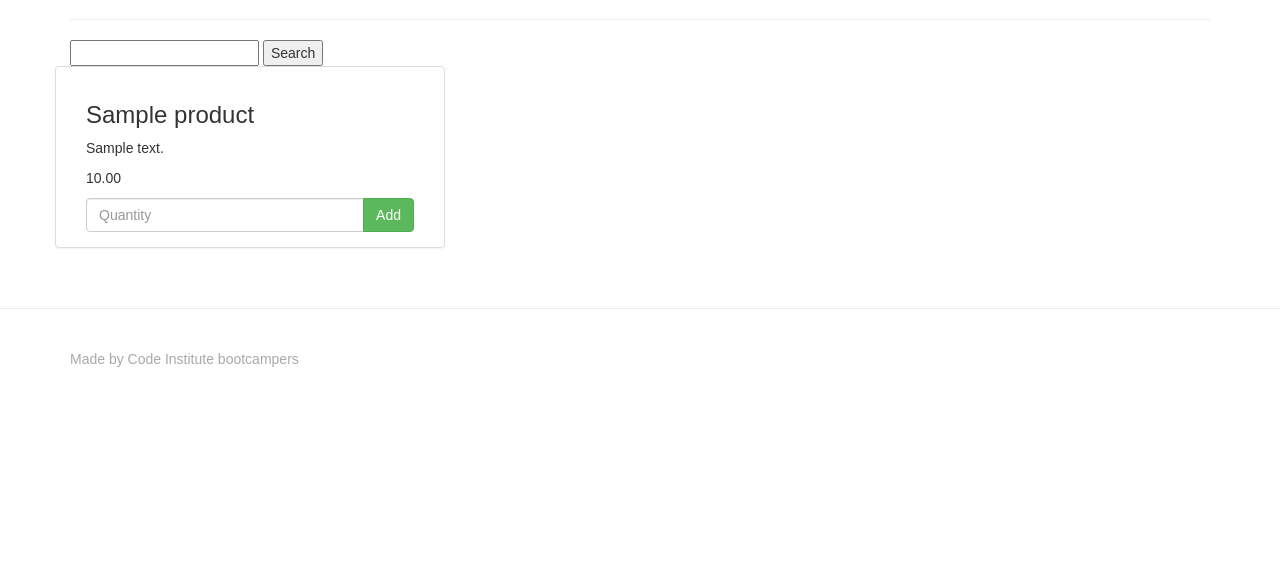
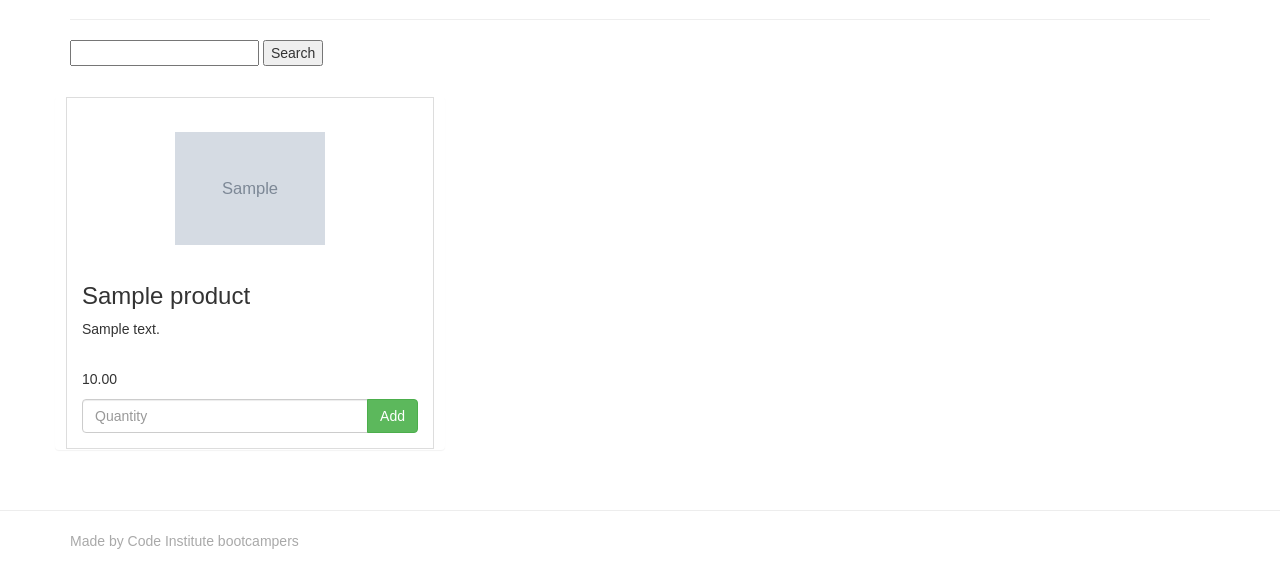
Before and after one commit to hebs87/e-commerce, a Django app: page / in a window 1280 px wide. Shown: the part 51-639 px from the top of the page. Run offline with Django 3.2, Linux system fonts and the light colour scheme; tables that the repository leaves empty hold one stand-in row (values such as "Sample post"); grey boxes marked "Sample" are stand-in pictures; some libraries are stand-ins or nearby versions.

Commit message:
Added custom css styles

```diff
--- a/cart/templates/cart.html
+++ b/cart/templates/cart.html
@@ -36,6 +36,7 @@
                 </div>
             </div>
         {% endfor %}
+    </div>
 
     <!-- Total cost - value of the cart -->
     <div class="row">
@@ -50,6 +51,5 @@
         </a>
     </div>
 
-    </div>
 
 {% endblock %}
--- a/static/css/custom.css
+++ b/static/css/custom.css
@@ -5,8 +5,8 @@
 
 footer {
     margin-top: 40px;
-    padding-top: 40px;
-    padding-bottom: 40px;
+    padding-top: 20px;
+    padding-bottom: 20px;
     border-top: 1px solid #ededed;
     color: #A9A9A9;
 }
@@ -18,3 +18,50 @@
 .accountform {
     padding-top: 20px;
 }
+
+.badge {
+    padding-left: 9px;
+    padding-right: 9px;
+    -webkit-border-radius: 9px;
+    -moz-border-radius: 9px;
+    border-radius: 9px;
+}
+
+.label-warning[href],
+.badge-warning[href] {
+    background-color: #c67605;
+}
+
+/* For bg-image div - contain ensures no image overflow and positioned in center */
+.product {
+    background-size: contain;
+    background-position: center center;
+    background-repeat: no-repeat;
+    width: 150px;
+    height: 150px;
+    margin: 0 auto;
+}
+
+caption p {
+    word-wrap: break-word;
+}
+
+.row.row-flex {
+    display: flex;
+    flex-wrap: wrap;
+    margin-top: 30px;
+}
+
+.panel-default {
+    border-color: transparent;
+    padding: 0 10px;
+}
+
+.panel-body {
+    height: 100%;
+    border: 1px solid #ddd;
+}
+
+.product-description {
+    min-height: 40px;
+}
```
Also changed, not shown: media/images/jack.png (added). Lines whose indentation alone changed are shown as unchanged.
